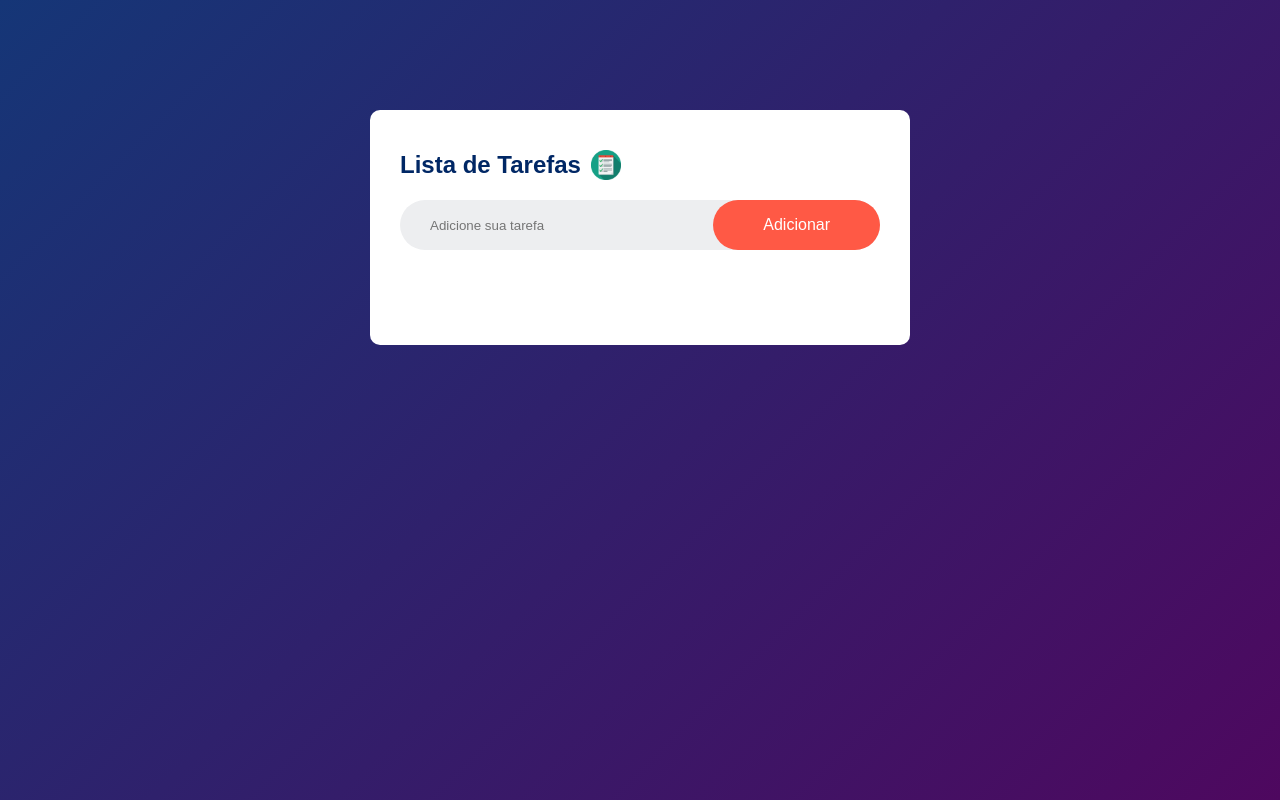
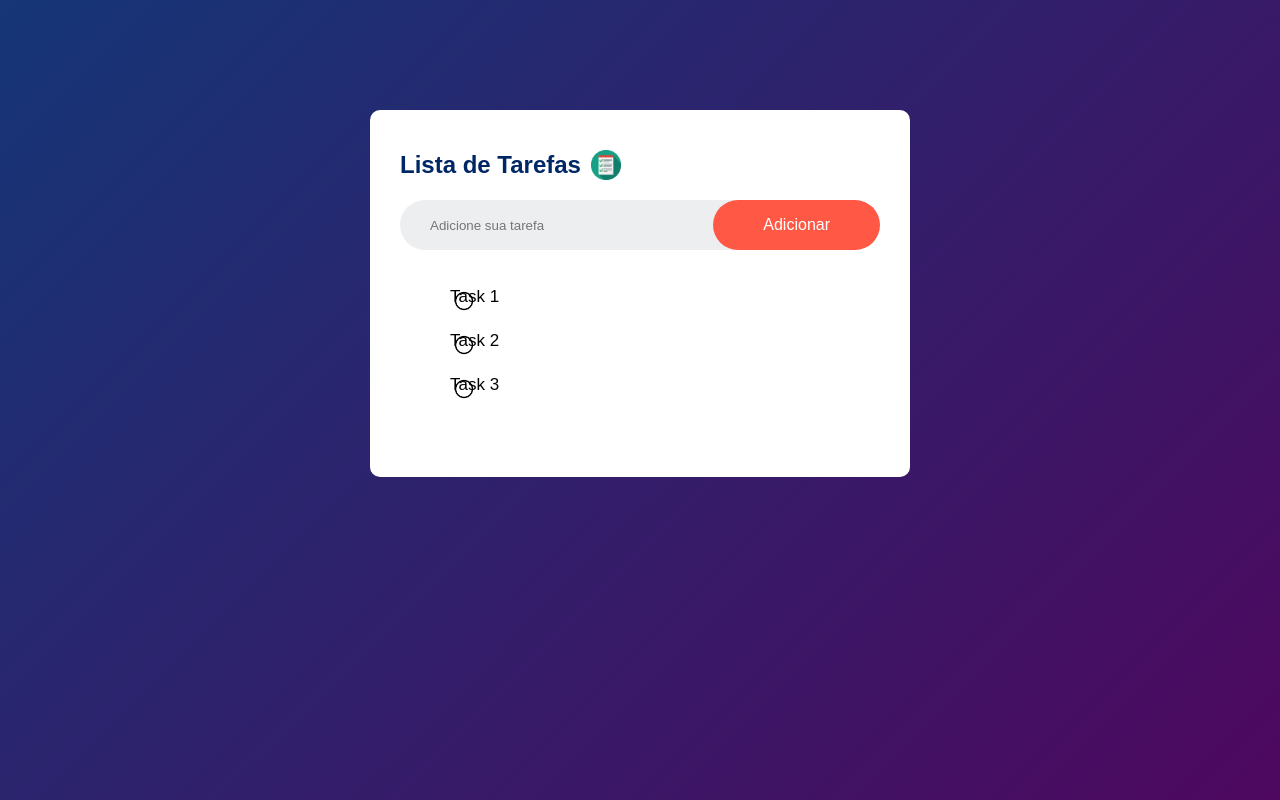
Before and after one commit to PMagoga/30-days-with-JavaScript-projects, a plain HTML site: page ToDoList - Day 2/index.html in a window 1280 px wide. Drawn offline with Linux system fonts and the light colour scheme.

Commit message:
atualizando day two

```diff
--- a/ToDoList - Day 2/index.html
+++ b/ToDoList - Day 2/index.html
@@ -14,6 +14,11 @@
                 <input type="text" id="input-box" placeholder="Adicione sua tarefa">
                 <button>Adicionar</button>
             </div>
+            <ul id="list-container">
+                <li>Task 1</li>
+                <li>Task 2</li>
+                <li>Task 3</li>
+            </ul>
         </div>
     </div>
 
--- a/ToDoList - Day 2/style.css
+++ b/ToDoList - Day 2/style.css
@@ -62,3 +62,22 @@
     cursor: pointer;
     border-radius: 40px;
 }
+
+ul li {
+    list-style: none;
+    font-size:  17px;
+    padding:  12px 8px 12px 50px;
+    user-select: none;
+    cursor: pointer;
+}
+
+ul li::before {
+    content: '';
+    position: absolute;
+    height: 28px;
+    width: 28px;
+    border-radius: 50%;
+    background-image: url(images/unchecked.png);
+    background-size: cover;
+    background-position: center;
+}
```
Also changed, not shown: ToDoList - Day 2/images/unchecked.png (added).
